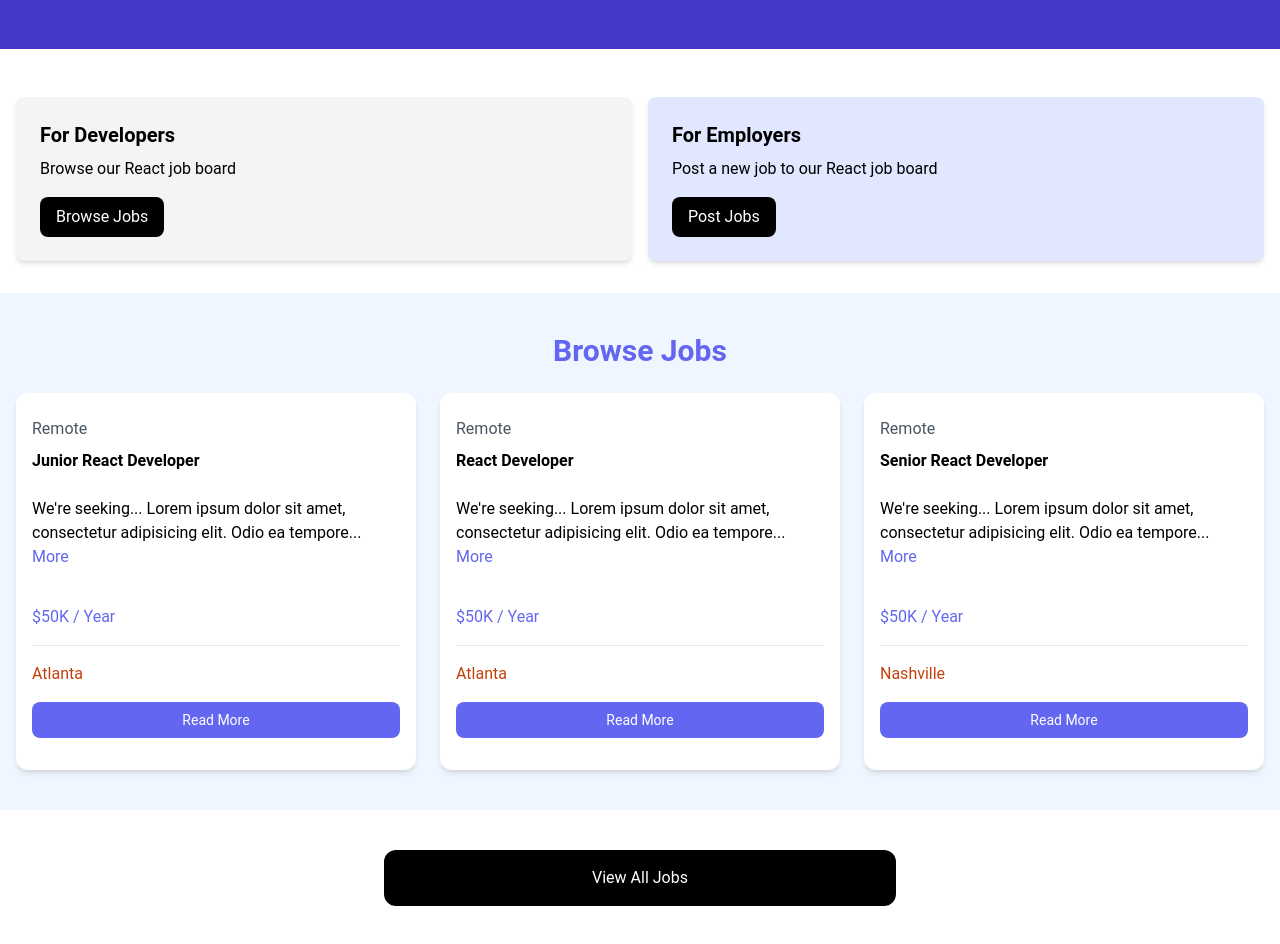
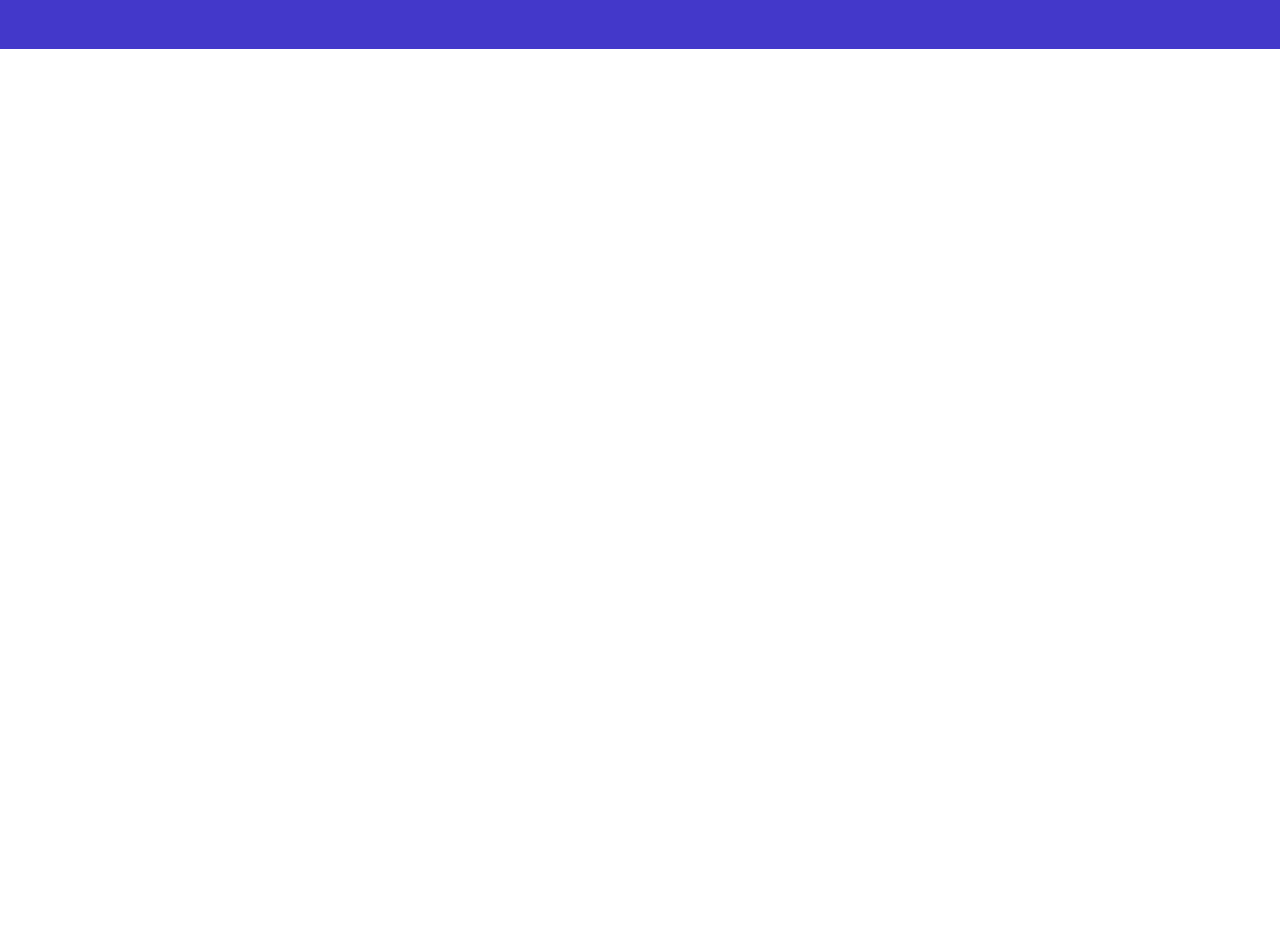
Before and after one commit to joelyles/react-course-02, a React (Vite) app: page / in a window 1280 px wide. Shown: the part 300-1244 px from the top of the page. After the commit the page ends 800 px from the top, so only its background shows below. Built offline with nearby package versions, Linux system fonts and the light colour scheme.

Commit message:
react router, layout, and outlet

```diff
--- a/package.json
+++ b/package.json
@@ -11,7 +11,8 @@
   },
   "dependencies": {
     "react": "^18.2.0",
-    "react-dom": "^18.2.0"
+    "react-dom": "^18.2.0",
+    "react-router-dom": "^6.23.1"
   },
   "devDependencies": {
     "@types/react": "^18.2.66",
--- a/src/App.jsx
+++ b/src/App.jsx
@@ -1,19 +1,17 @@
-import Navbar from "./components/Navbar";
-import Hero from "./components/Hero";
-import Maincards from "./components/Maincards";
-import JobListings from "./components/JobListings";
-import ViewAll from "./components/ViewAll";
+import { Route, createBrowserRouter, createRoutesFromElements, RouterProvider } from 'react-router-dom';
+import MainLayout from './layouts/MainLayout';
+import HomePage from './pages/HomePage';
+
+const router = createBrowserRouter(
+  createRoutesFromElements(
+    <Route path='/' element={ <MainLayout /> }>
+      <Route index element={ <HomePage /> } />
+    </Route>
+  )
+);
 
 const App = () => {
-  return (
-    <>
-      <Navbar />
-      <Hero />
-      <Maincards />
-      <JobListings />
-      <ViewAll />
-    </>
-  )
+  return <RouterProvider router={router} />
 }
 
 export default App
--- /dev/null
+++ b/src/layouts/MainLayout.jsx
@@ -0,0 +1,13 @@
+import { Outlet } from 'react-router-dom';
+import Navbar from '../components/Navbar';
+
+const MainLayout = () => {
+  return (
+    <>
+      <Navbar />
+      <Outlet />
+    </>
+  )
+}
+
+export default MainLayout
--- /dev/null
+++ b/src/pages/HomePage.jsx
@@ -0,0 +1,11 @@
+import Hero from "../components/Hero";
+
+const HomePage = () => {
+  return (
+    <>
+      <Hero />
+    </>
+  )
+}
+
+export default HomePage
```
Also changed, not shown: 1 other file (tests, documents, lock files or other folders).
